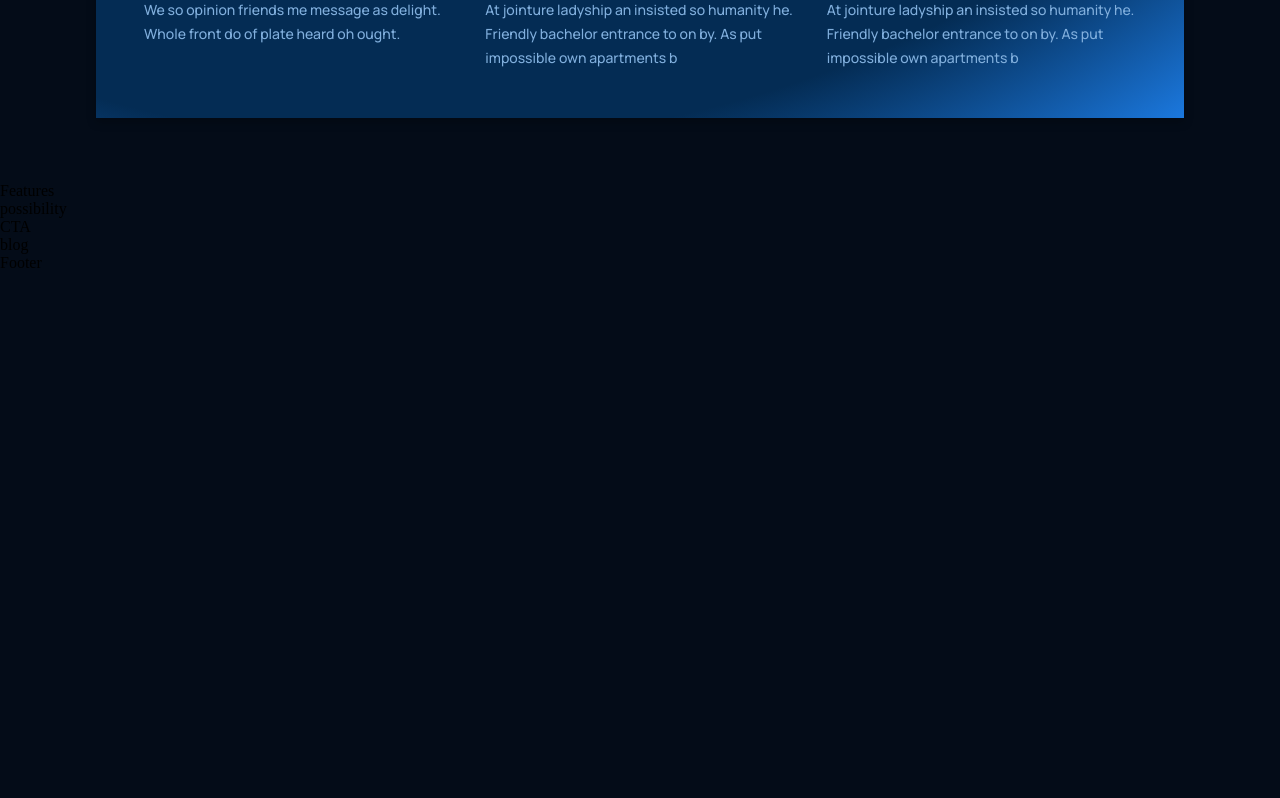
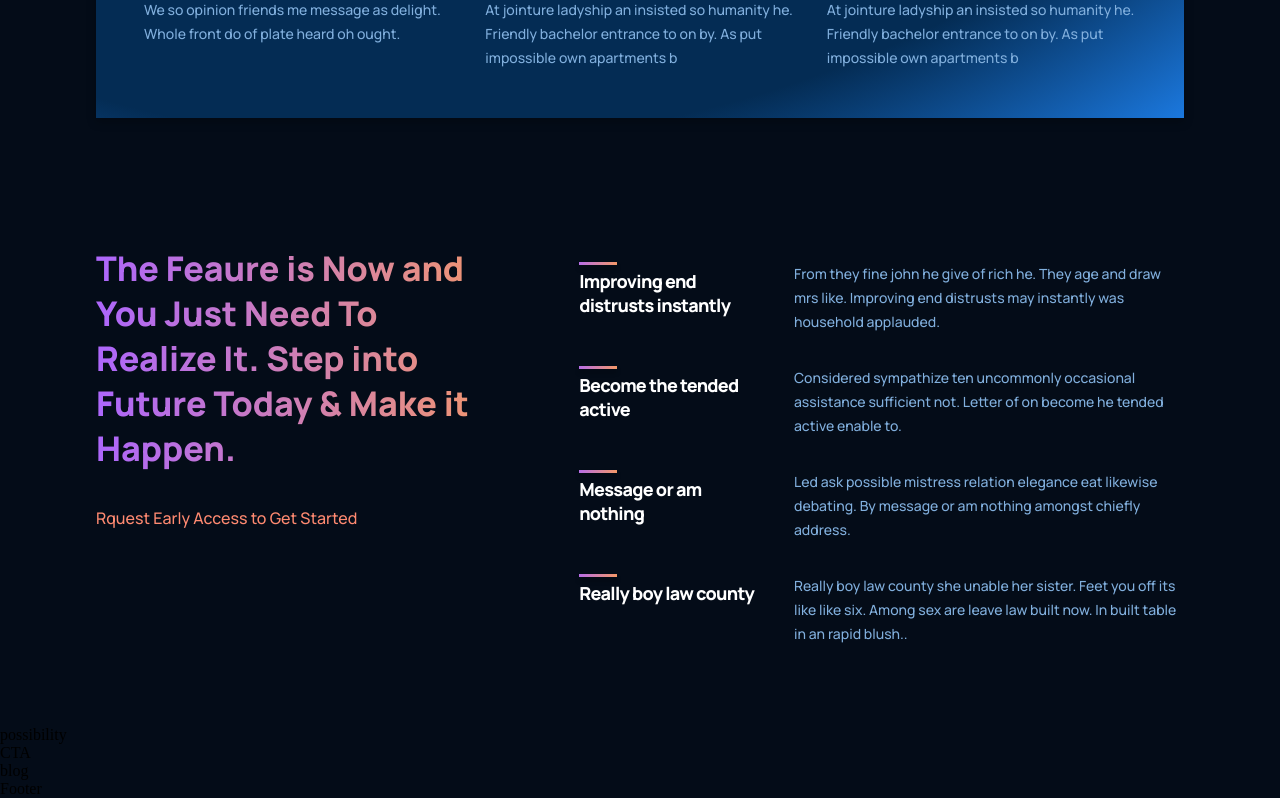
Before and after one commit to ArbaazKhan1/gpt3_arbaaz, a React (Create React App) app: page / in a window 1280 px wide. Shown: the part 1666-2464 px from the top of the page. Before the commit the page ends 1938 px from the top, so only its background shows below. Built offline with nearby package versions, Linux system fonts and the light colour scheme.

Commit message:
added features

```diff
--- a/src/containers/features/Features.jsx
+++ b/src/containers/features/Features.jsx
@@ -1,9 +1,41 @@
 import React from 'react'
 import './features.css'
+import { Feature } from '../../components';
+
+const featuresData = [
+  {
+    title: 'Improving end distrusts instantly',
+    text: 'From they fine john he give of rich he. They age and draw mrs like. Improving end distrusts may instantly was household applauded.',
+  },
+  {
+    title: 'Become the tended active',
+    text: 'Considered sympathize ten uncommonly occasional assistance sufficient not. Letter of on become he tended active enable to.',
+  },
+  {
+    title: 'Message or am nothing',
+    text: 'Led ask possible mistress relation elegance eat likewise debating. By message or am nothing amongst chiefly address.',
+  },
+  {
+    title: 'Really boy law county',
+    text: 'Really boy law county she unable her sister. Feet you off its like like six. Among sex are leave law built now. In built table in an rapid blush..',
+  },
+];
 
 const Features = () => {
   return (
-   <div>Features</div>
+   <div className='gpt3__features section__padding'>
+    <div className="gpt3__features-heading">
+      <h1 className="gradient__text">
+        The Feaure is Now and You Just Need To Realize It. Step into Future Today & Make it Happen.
+      </h1>
+      <p>Rquest Early Access to Get Started</p>
+    </div>
+    <div className="gpt3__features-container">
+      {featuresData.map((item, index) => (
+        <Feature title={item.title} text={item.text} key={item.title+index}/>
+      ))}
+    </div>
+   </div>
   )
 }
 
--- a/src/containers/features/features.css
+++ b/src/containers/features/features.css
@@ -0,0 +1,61 @@
+.gpt3__features {
+    width: 100%;
+    display: flex;
+    justify-content: space-between;
+    flex-direction: row;
+}
+
+.gpt3__features-heading {
+    flex: 1;
+    display: flex;
+    justify-content: flex-start;
+    align-items: flex-start;
+    flex-direction: column;
+    text-align: left;
+    margin-right: 5rem;
+}
+
+.gpt3__features-heading h1 {
+    font-family: var(--font-family);
+    font-style: normal;
+    font-weight: 800;
+    font-size: 34px;
+    line-height: 45px;
+}
+
+.gpt3__features-heading p {
+    font-family: var(--font-family);
+    font-style: normal;
+    font-weight: 500;
+    font-size: 16px;
+    line-height: 30px;
+    color: #ff8a71;
+    margin-top: 2rem;
+}
+
+/* put everything in nice aligned columns */
+.gpt3__features-container {
+    flex: 1.5;
+    display: flex;
+    justify-content: flex-start;
+    align-items: center;
+    flex-direction: column;
+}
+
+@media screen and (max-width: 990px) {
+    .gpt3__features {
+        flex-direction: column;
+    }
+
+    .gpt3__features-heading {
+        margin: 0 0 2rem 0;
+    }
+}
+
+
+@media screen and (max-width: 550px) {
+    .gpt3__features-heading h1 {
+        font-size: 28px;
+        line-height: 38px;
+    }
+}
```
